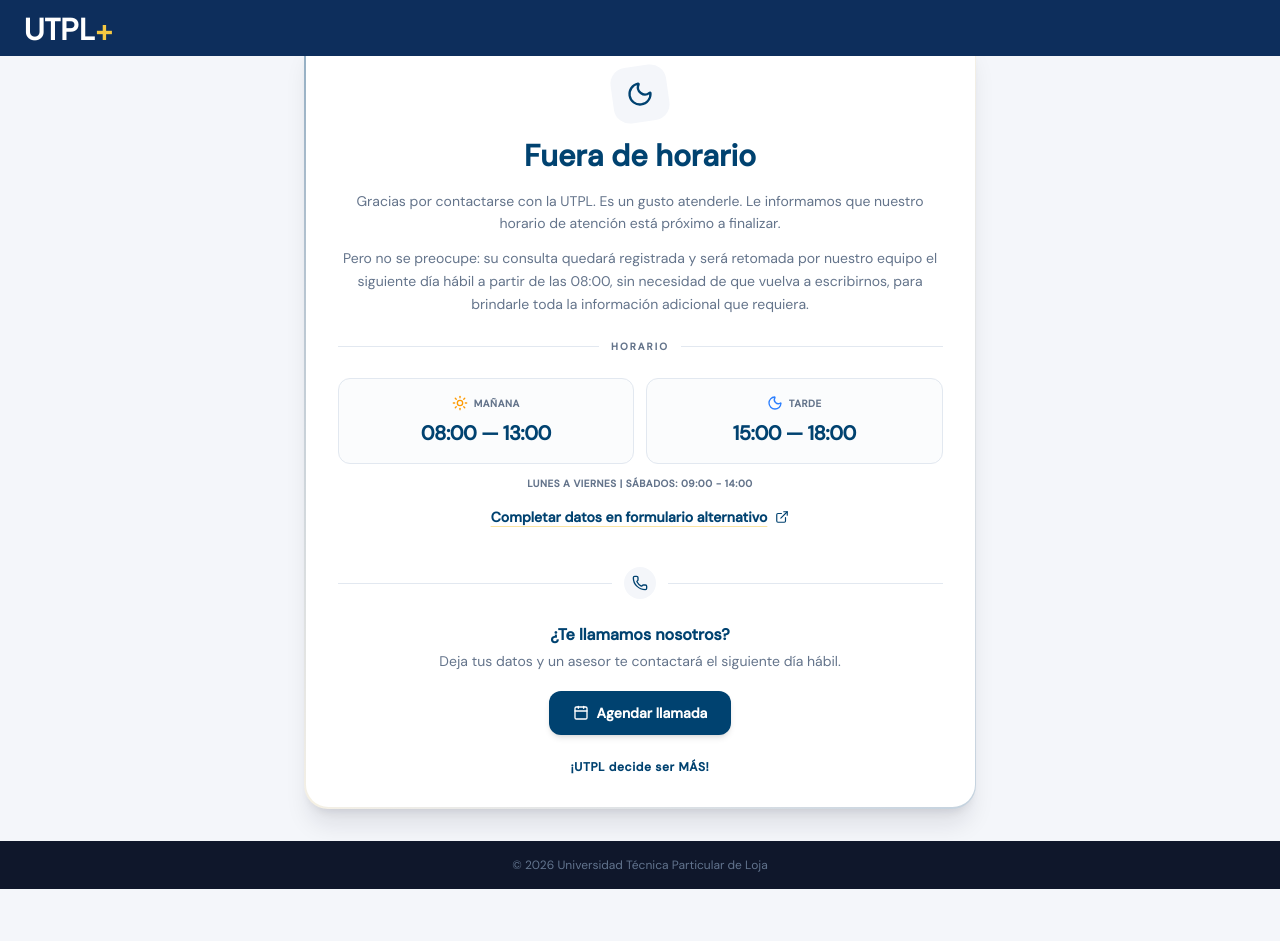
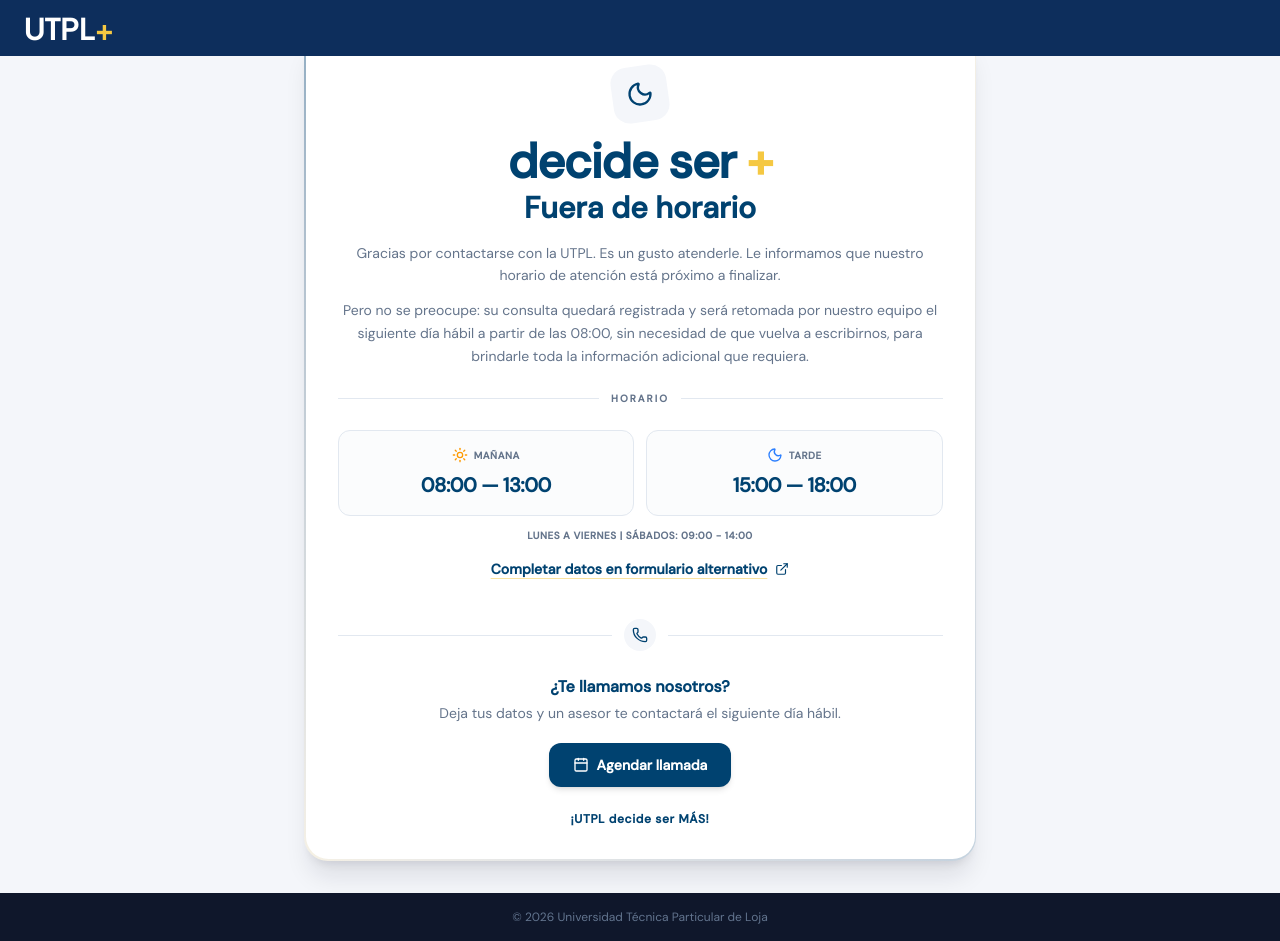
Before and after one commit to JomiChCal/campus360-hub, a Next.js app: page /fuera-horario in a window 1280 px wide. Before the commit the page ends 889 px from the top, so only its background shows below. Built offline with nearby package versions, Linux system fonts and the light colour scheme.

Commit message:
fix: restore 'decide ser +' branding on fuera-horario page

```diff
--- a/app/fuera-horario/page.tsx
+++ b/app/fuera-horario/page.tsx
@@ -67,6 +67,12 @@ export default function FueraHorarioPage() {
                   <Moon className="h-7 w-7 text-utpl-blue" />
                 )}
               </motion.div>
+
+              <div className="mb-1 text-center">
+                <h1 className="text-3xl font-black tracking-tight text-utpl-blue sm:text-5xl">
+                  decide ser <span className="text-utpl-gold">+</span>
+                </h1>
+              </div>
 
               <h2 className="text-center text-2xl font-black text-utpl-blue sm:text-3xl">
                 {isLunch ? 'Pausa temporal' : 'Fuera de horario'}
```
